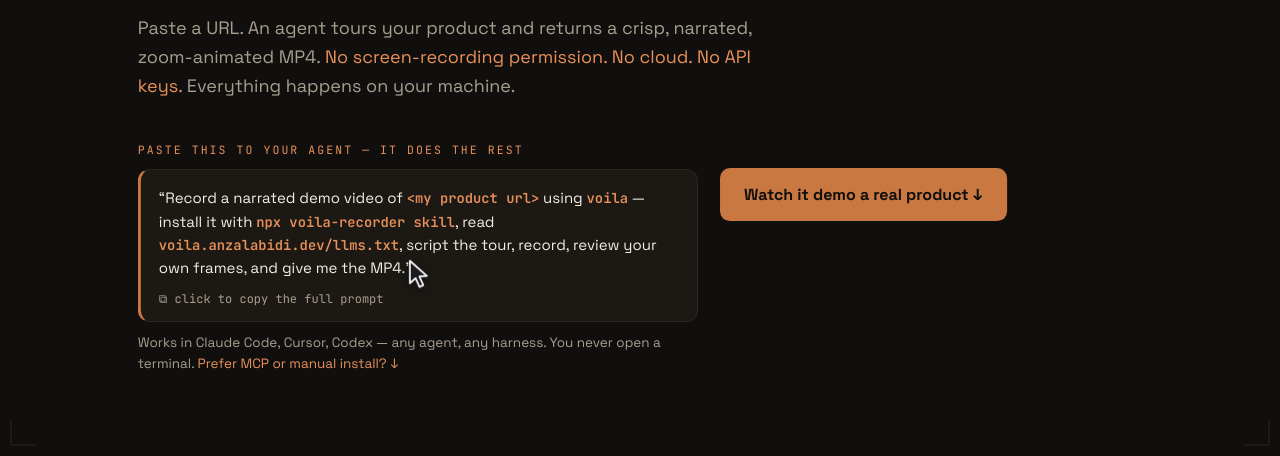
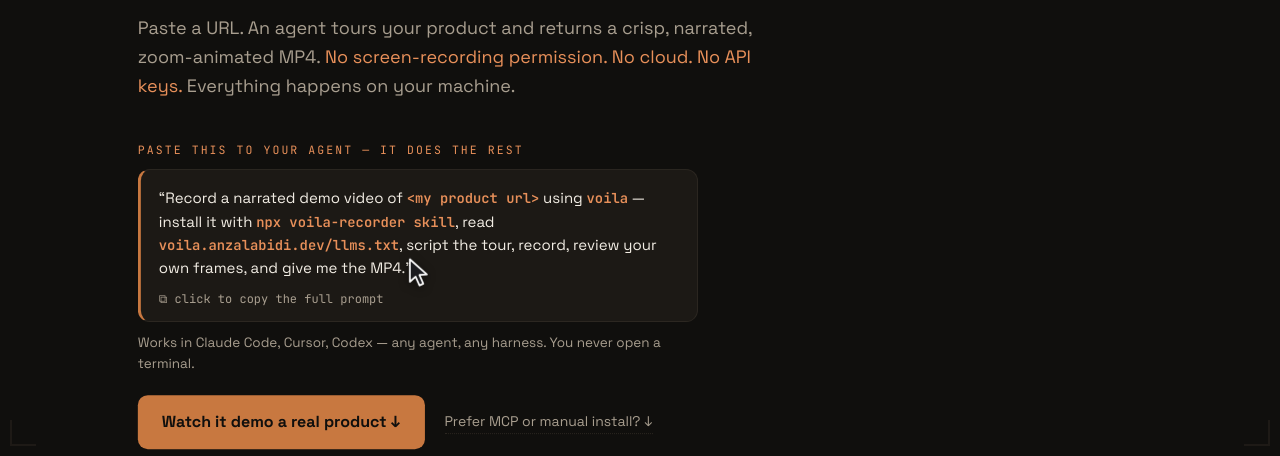
Before and after one commit to anzal1/voila, a website: page docs/index.html in a window 1280 px wide. Shown: the part 344-800 px from the top of the page. Drawn offline with Linux system fonts and the light colour scheme.

Commit message:
Hero CTA hierarchy: button stacked under prompt card

```diff
--- a/docs/index.html
+++ b/docs/index.html
@@ -111,7 +111,9 @@
   .promptcard b { color: var(--copper-hot); font-weight: 600; font-family: "JetBrains Mono", monospace; font-size: .92em; }
   .promptcard .copyhint { display: block; margin-top: 10px; font-family: "JetBrains Mono", monospace;
     font-size: 12px; color: var(--muted); }
-  .cta .btn { margin-top: 27px; }
+  .ctarow { display: flex; gap: 20px; align-items: center; margin-top: 20px; flex-wrap: wrap; }
+  .ctarow .ghost { color: var(--muted); font-size: 14px; border-bottom: 1px dotted var(--line); padding-bottom: 1px; }
+  .ctarow .ghost:hover { color: var(--copper-hot); }
   .npx {
     font-family: "JetBrains Mono", monospace; font-size: 15.5px;
     background: var(--panel); border: 1px solid var(--line); border-radius: 10px;
@@ -255,9 +257,12 @@
         your own frames, and give me the MP4.”</p>
         <span class="copyhint">⧉ click to copy the full prompt</span>
       </div>
-      <p class="ah">Works in Claude Code, Cursor, Codex — any agent, any harness. You never open a terminal. <a href="#agents">Prefer MCP or manual install? ↓</a></p>
+      <p class="ah">Works in Claude Code, Cursor, Codex — any agent, any harness. You never open a terminal.</p>
+      <div class="ctarow">
+        <a class="btn" href="#demo">Watch it demo a real product ↓</a>
+        <a class="ghost" href="#agents">Prefer MCP or manual install? ↓</a>
+      </div>
     </div>
-    <a class="btn" href="#demo">Watch it demo a real product ↓</a>
   </div>
 </section>
 
```
